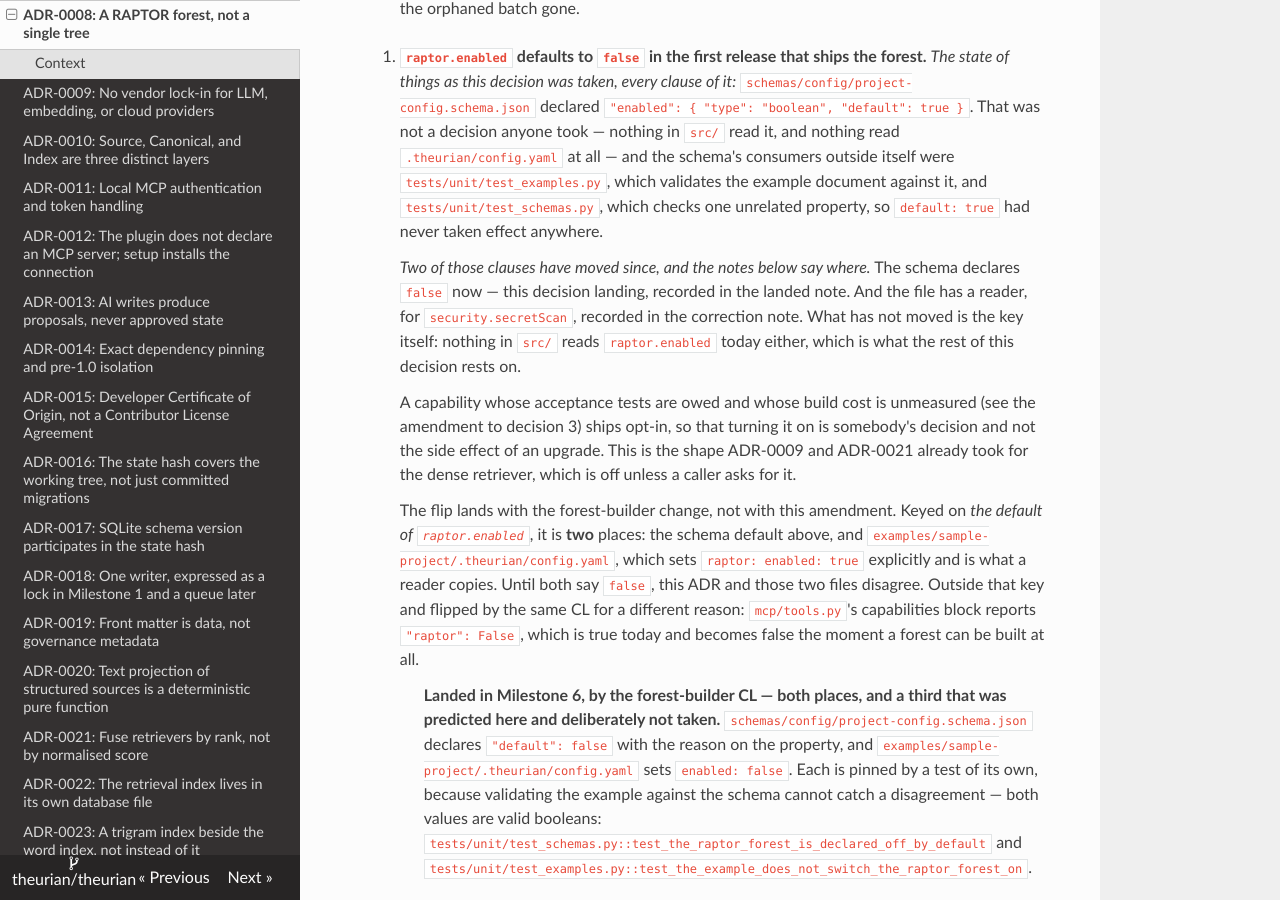
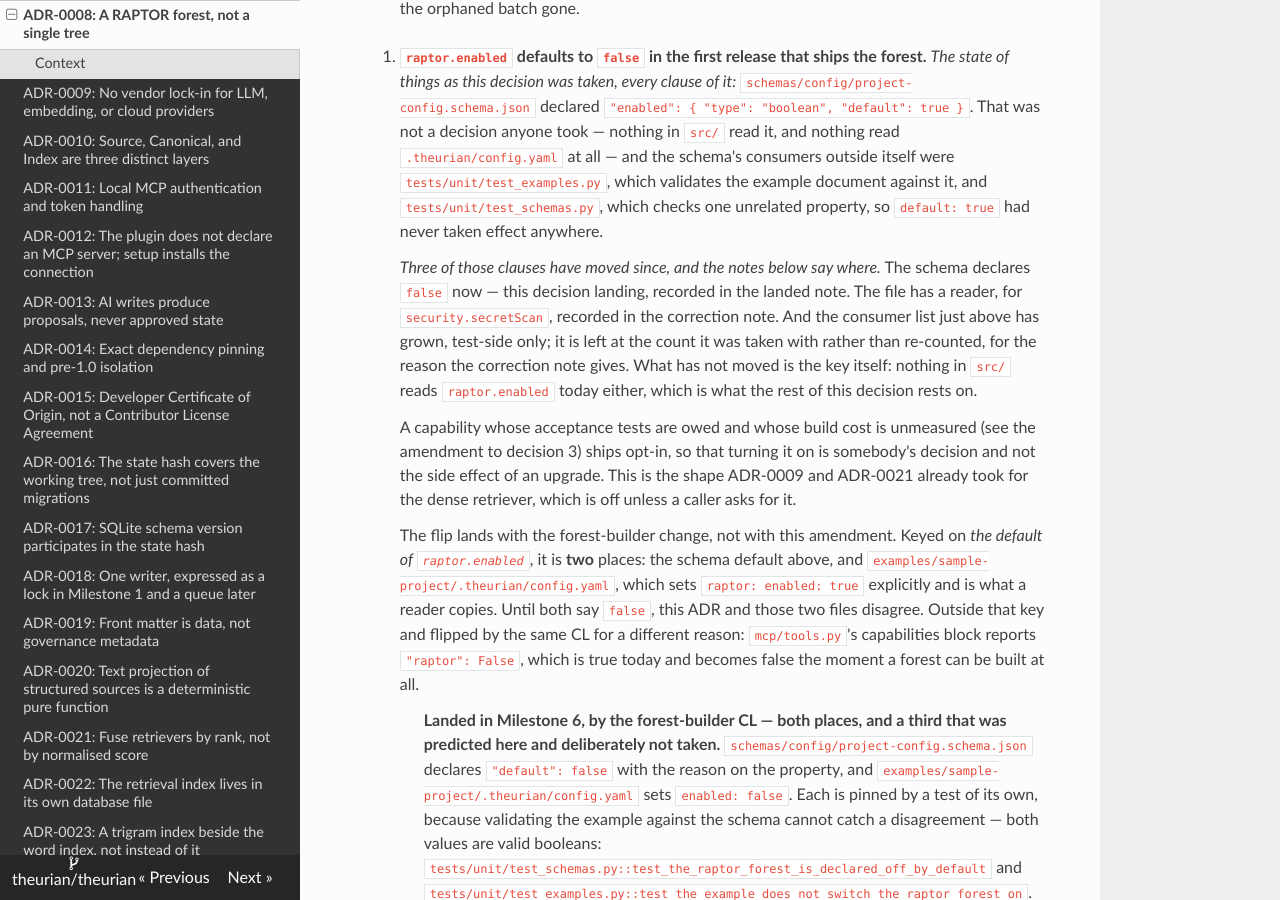
Before and after one commit to theurian/theurian, an MkDocs documentation site: the page built from docs/adr/0008-raptor-forest.md, in a window 1280 px wide and 900 px high, scrolled down 21207 px. Built offline with MkDocs 1.6.1, drawn with Linux system fonts in a browser that asks for light colours.

Commit message:
docs(raptor): count the third moved clause and name the config file (#426)
Two round-two doc lines. Docs only; every pin added by 9939ad6, 5d97f93 and
2dcde5b stays green, and neither edit adds an HTML comment or an issues/426
link (raptor.md stays at zero notes, ADR-0008 at one).

cr-H3 — the tense paragraph 8286336 added said "Two of those clauses have moved
since". Three did: the schema default, the file gaining a reader, and the
consumer enumeration in the record above it, which has grown test-side. The
undercount also contradicted the correction note, which already recorded that
movement. It now says three and names the third with its disposition — grown
test-side only, left at the count it was taken with rather than re-counted, for
the reason the correction note gives. Deliberately no new bare number: the two
attempts to state this population as a count disagreed on whether a mention in
a message string is a consumer, and the note is where the disposition lives.

L-1 — the round-one antecedent fix wrote "the whole path from `src/` to this
file's contents" in raptor.md, where "this file" reads as raptor.md itself.
That is the exact ambiguity `_THIS_FILE_UNREAD`'s own comment records as its
reason for being confined to the sample config, so the pronoun is replaced by
the path: "the whole path from `src/` into `.theurian/config.yaml`".

Part of #426.

Review-Finding: code-review HIGH — the tense paragraph counted two moved clauses where three moved
Review-Finding: code-review LOW — "this file's contents" in raptor.md reads as raptor.md
Signed-off-by: Takehide Uchida <utchy@graphnote-design.com>

```diff
--- a/docs/adr/0008-raptor-forest.md
+++ b/docs/adr/0008-raptor-forest.md
@@ -1065,12 +1065,14 @@ flowchart TB
 >     against it, and `tests/unit/test_schemas.py`, which checks one unrelated
 >     property, so `default: true` had never taken effect anywhere.
 >
->     *Two of those clauses have moved since, and the notes below say where.* The
->     schema declares `false` now — this decision landing, recorded in the landed
->     note. And the file has a reader, for `security.secretScan`, recorded in the
->     correction note. What has not moved is the key itself: nothing in `src/`
->     reads `raptor.enabled` today either, which is what the rest of this decision
->     rests on.
+>     *Three of those clauses have moved since, and the notes below say where.*
+>     The schema declares `false` now — this decision landing, recorded in the
+>     landed note. The file has a reader, for `security.secretScan`, recorded in
+>     the correction note. And the consumer list just above has grown, test-side
+>     only; it is left at the count it was taken with rather than re-counted, for
+>     the reason the correction note gives. What has not moved is the key itself:
+>     nothing in `src/` reads `raptor.enabled` today either, which is what the
+>     rest of this decision rests on.
 >
 >     A capability whose acceptance tests are owed and whose build cost is
 >     unmeasured (see the amendment to decision 3) ships opt-in, so that turning it
```
Also changed, not shown: docs/architecture/raptor.md (+3 -2 lines).
